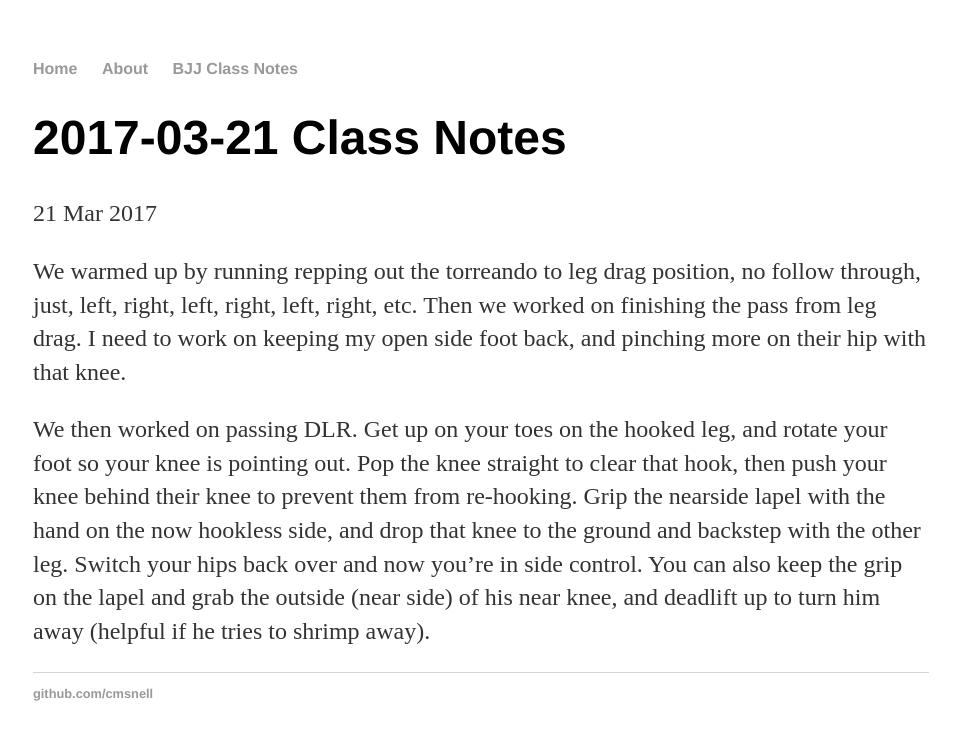
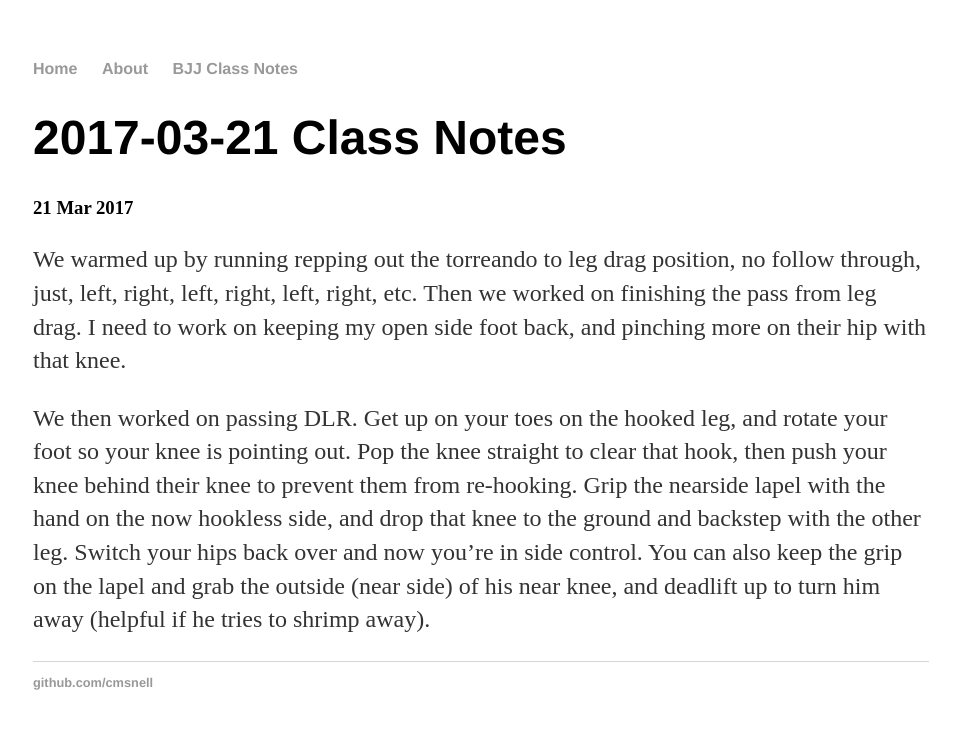
Before and after one commit to cmsnell/cmsnell.github.io, a Jekyll site: the page built from _posts/2017-03-21-class-notes.md, in a window 1280 px wide. Shown: the top 740 px of the page, without its empty margins (159-1119 px from the left). Built offline with Jekyll 4.4.1, drawn with Linux system fonts in a browser that asks for light colours.

Commit message:
Update post.html

```diff
--- a/_layouts/post.html
+++ b/_layouts/post.html
@@ -2,7 +2,7 @@
 layout: default
 ---
 <h1>{{ page.title }}</h1>
-<p class="meta">{{ page.date | date_to_string }}</p>
+<p class="meta"><h3>{{ page.date | date_to_string }}</h3></p>
 
 <div class="post">
   {{ content }}
```
